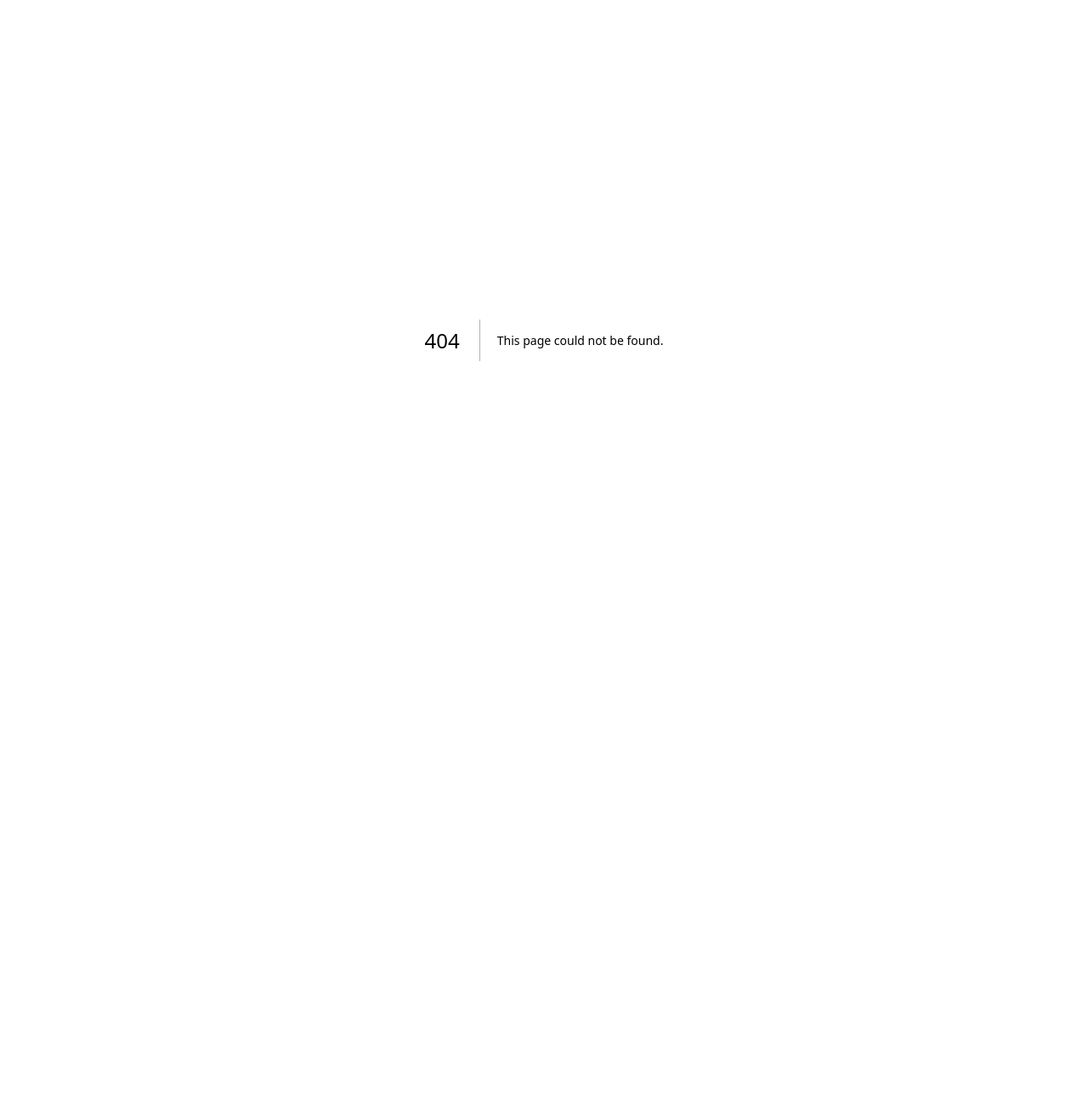
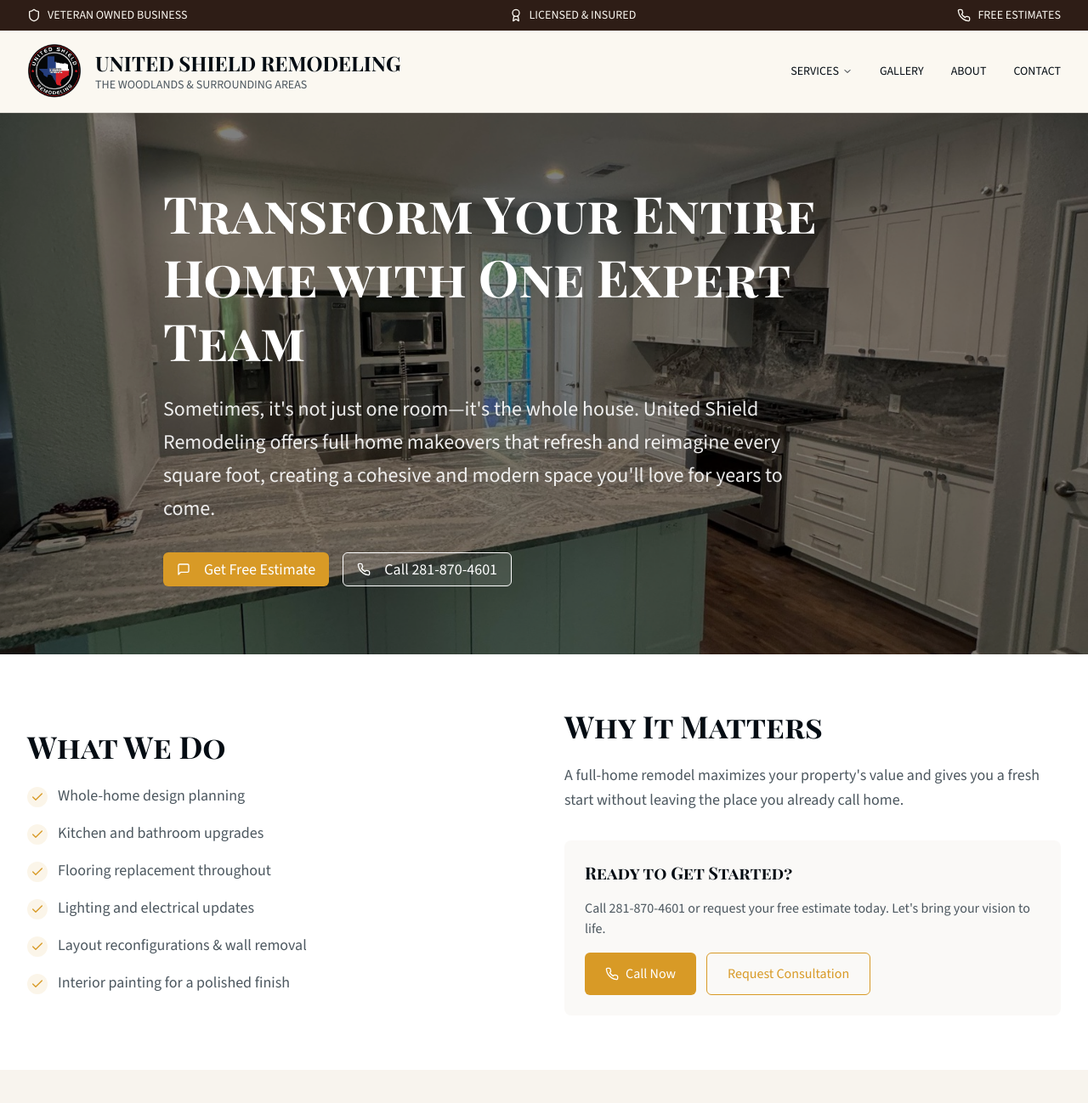
Before and after one commit to UnitedShield/UnitedShieldRemodeling, a Next.js app: page /full-home-makeovers in a window 1280 px wide. Before the commit this address had no page. Shown: the top 1298 px of the page at 85% size. Before the commit the page ends 800 px from the top, so only its background shows below. Built offline with nearby package versions, Linux system fonts and the light colour scheme.

Commit message:
Create page.tsx full home MOs

```diff
--- /dev/null
+++ b/app/full-home-makeovers/page.tsx
@@ -0,0 +1,65 @@
+import type { Metadata } from "next"
+import Header from "@/components/header"
+import ServiceHero from "@/components/service-hero"
+import ServiceDetails from "@/components/service-details"
+import FAQ from "@/components/faq"
+import CTASection from "@/components/cta-section"
+import Footer from "@/components/footer"
+
+export const metadata: Metadata = {
+  title: "Full Home Makeovers | United Shield Remodeling | The Woodlands, Spring, Conroe, Tomball, Montgomery, Magnolia, Willis, Cypress, and North Houston",
+  description:
+    "Transform your entire home with one expert team. Whole-home remodeling services in The Woodlands, Spring, Conroe, Tomball, Montgomery, Magnolia, Willis, Cypress, and North Houston. Veteran-owned, licensed & insured. Free estimates.",
+}
+
+const fullHomeMakeoverServices = [
+  "Whole-home design planning",
+  "Kitchen and bathroom upgrades",
+  "Flooring replacement throughout",
+  "Lighting and electrical updates",
+  "Layout reconfigurations & wall removal",
+  "Interior painting for a polished finish",
+]
+
+const fullHomeMakeoverFAQs = [
+  {
+    question: "Can I remodel in phases or all at once?",
+    answer:
+      "We offer both options! Phased remodeling allows you to spread costs over time and minimize disruption, while full remodeling gets everything done efficiently. We'll help you choose the best approach for your situation.",
+  },
+  {
+    question: "How do you handle budgeting for large-scale makeovers?",
+    answer:
+      "We provide detailed, transparent pricing broken down by room and system. We work with you to prioritize improvements within your budget and can suggest cost-effective alternatives without compromising quality.",
+  },
+  {
+    question: "Will I need to move out during the remodel?",
+    answer:
+      "For full-home makeovers, temporary relocation is often recommended for safety and efficiency. However, we can work with you to keep certain areas livable if staying in your home is necessary.",
+  },
+  {
+    question: "Do you provide design guidance for a consistent style?",
+    answer:
+      "Yes! Our design team ensures a cohesive look throughout your home. We help you select materials, colors, and finishes that flow seamlessly from room to room while reflecting your personal style.",
+  },
+]
+
+export default function FullHomeMakeoversPage() {
+  return (
+    <main className="min-h-screen">
+      <Header />
+      <ServiceHero
+        title="Transform Your Entire Home with One Expert Team"
+        subtitle="Sometimes, it's not just one room—it's the whole house. United Shield Remodeling offers full home makeovers that refresh and reimagine every square foot, creating a cohesive and modern space you'll love for years to come."
+        backgroundImage="images/usrm-banner.jpg?height=600&width=1200"
+      />
+      <ServiceDetails
+        services={fullHomeMakeoverServices}
+        whyItMatters="A full-home remodel maximizes your property's value and gives you a fresh start without leaving the place you already call home."
+      />
+      <FAQ faqs={fullHomeMakeoverFAQs} />
+      <CTASection />
+      <Footer />
+    </main>
+  )
+}
```
